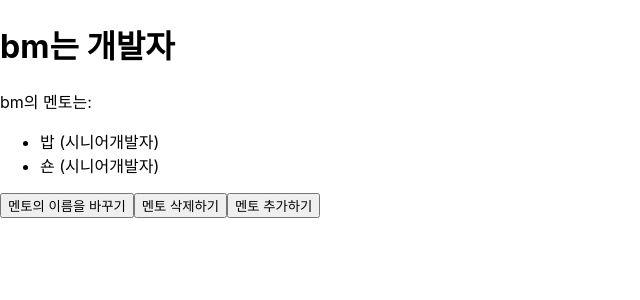
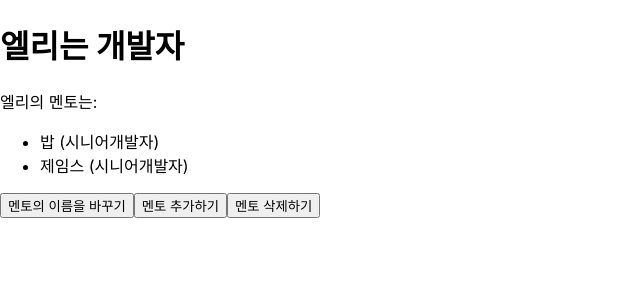
Before and after one commit to bm4656/React, a React (Create React App) app in the folder basic/: page / in a window 1280 px wide. Shown: the top 300 px of the page, without its empty margins (0-640 px from the left). Built offline with nearby package versions, Linux system fonts and the light colour scheme.

Commit message:
Mentors - immer

```diff
--- a/basic/package.json
+++ b/basic/package.json
@@ -6,9 +6,11 @@
     "@testing-library/jest-dom": "^5.14.1",
     "@testing-library/react": "^13.0.0",
     "@testing-library/user-event": "^13.2.1",
+    "immer": "^9.0.18",
     "react": "^18.2.0",
     "react-dom": "^18.2.0",
     "react-scripts": "5.0.1",
+    "use-immer": "^0.8.1",
     "web-vitals": "^2.1.0"
   },
   "scripts": {
--- /dev/null
+++ b/basic/src/AppMentorsImmer.jsx
@@ -0,0 +1,62 @@
+import React, { useState } from 'react';
+import { useImmer } from 'use-immer';
+
+export default function AppMentorsImmer() {
+  const [person, updatePerson] = useImmer(initialPerson);
+  const handleUpdate = () => {
+    const prev = prompt(`누구의 이름을 바꾸고 싶은가요?`);
+    const current = prompt(`이름을 무엇으로 바꾸고 싶은가요?`);
+    updatePerson(person => {
+      const mentor = person.mentors.find(m => m.name === prev);
+      mentor.name = current;
+    });
+  };
+  const handleAdd = () => {
+    const name = prompt(`멘토의 이름은?`);
+    const title = prompt(`멘토의 직함은?`);
+    updatePerson(person => {
+      person.mentors.push({ name, title });
+    });
+  };
+  const handleDelete = () => {
+    const name = prompt(`누구를 삭제하고 싶은가요?`);
+    updatePerson(person => {
+      const index = person.mentors.findIndex(m => m.name === name);
+      if (index < 0) return;
+      person.mentors.splice(index, 1);
+    });
+  };
+  return (
+    <div>
+      <h1>
+        {person.name}는 {person.title}
+      </h1>
+      <p>{person.name}의 멘토는:</p>
+      <ul>
+        {person.mentors.map((mentor, index) => (
+          <li key={index}>
+            {mentor.name} ({mentor.title})
+          </li>
+        ))}
+      </ul>
+      <button onClick={handleUpdate}>멘토의 이름을 바꾸기</button>
+      <button onClick={handleAdd}>멘토 추가하기</button>
+      <button onClick={handleDelete}>멘토 삭제하기</button>
+    </div>
+  );
+}
+
+const initialPerson = {
+  name: '엘리',
+  title: '개발자',
+  mentors: [
+    {
+      name: '밥',
+      title: '시니어개발자',
+    },
+    {
+      name: '제임스',
+      title: '시니어개발자',
+    },
+  ],
+};
--- a/basic/src/index.js
+++ b/basic/src/index.js
@@ -2,12 +2,12 @@ import React from 'react';
 import ReactDOM from 'react-dom/client';
 import './index.css';
 import reportWebVitals from './reportWebVitals';
-import AppMentors from './AppMentors';
+import AppMentorsImmer from './AppMentorsImmer';
 
 const root = ReactDOM.createRoot(document.getElementById('root'));
 root.render(
   <React.StrictMode>
-    <AppMentors />
+    <AppMentorsImmer />
   </React.StrictMode>
 );
 
```
Also changed, not shown: 1 other file (tests, documents, lock files or other folders).
